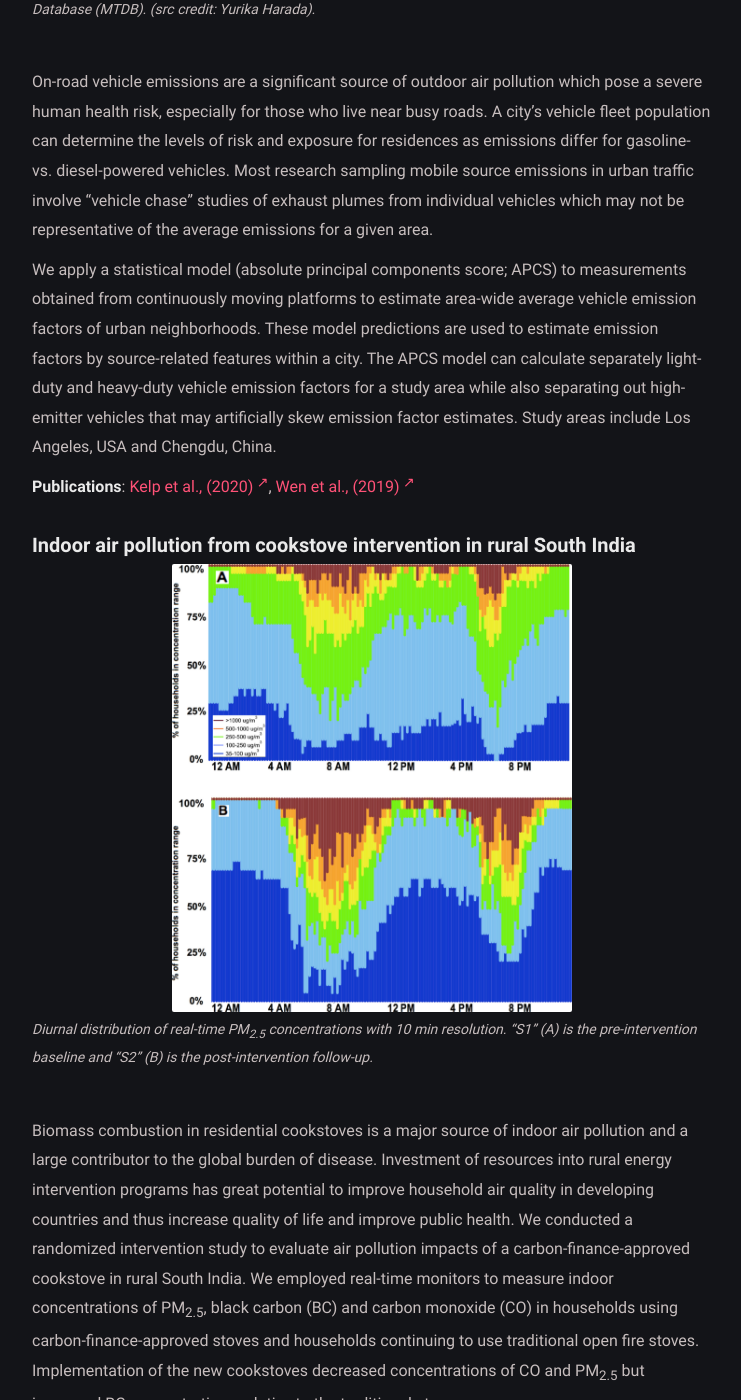
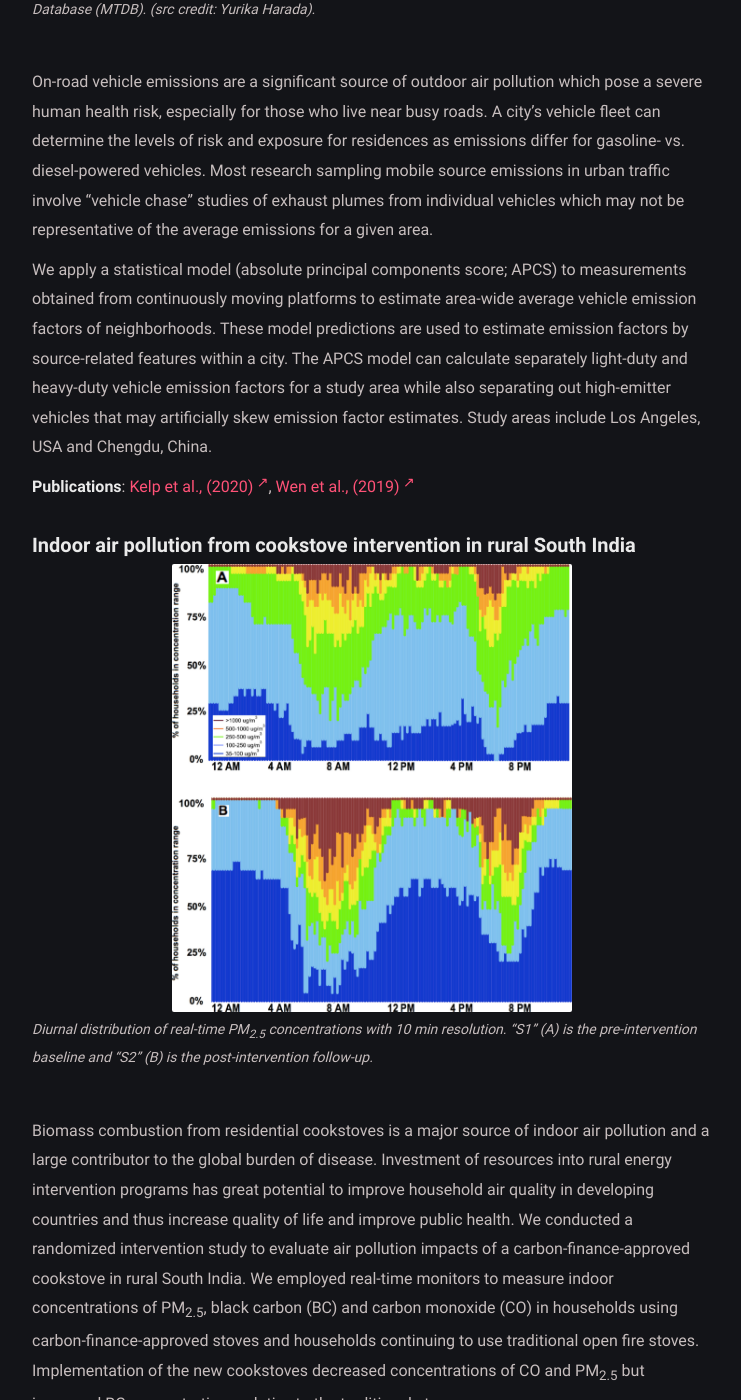
Before and after one commit to mkelp/mkelp.github.io, a Jekyll site: the page built from research.md, in a window 1280 px wide and 1400 px high, scrolled down 782 px. Shown: the whole window, without its empty margins (268-1009 px from the left). Built offline with Jekyll 4.4.1, drawn with Linux system fonts in a browser that asks for light colours; some of the changed text lies outside the part shown.

```diff
--- a/research.md
+++ b/research.md
@@ -23,9 +23,9 @@
 
 <br />
 
-On-road vehicle emissions are a significant source of outdoor air pollution which pose a severe human health risk, especially for those who live near busy roads. A city's vehicle fleet population can determine the levels of risk and exposure for residences as emissions differ for gasoline- vs. diesel-powered vehicles. Most research sampling mobile source emissions in urban traffic involve “vehicle chase” studies of exhaust plumes from individual vehicles which may not be representative of the average emissions for a given area.
+On-road vehicle emissions are a significant source of outdoor air pollution which pose a severe human health risk, especially for those who live near busy roads. A city's vehicle fleet can determine the levels of risk and exposure for residences as emissions differ for gasoline- vs. diesel-powered vehicles. Most research sampling mobile source emissions in urban traffic involve “vehicle chase” studies of exhaust plumes from individual vehicles which may not be representative of the average emissions for a given area.
 
-We apply a statistical model (absolute principal components score; APCS) to measurements obtained from continuously moving platforms to estimate area-wide average vehicle emission factors of urban neighborhoods. These model predictions are used to estimate emission factors by source-related features within a city. The APCS model can calculate separately light-duty and heavy-duty vehicle emission factors for a study area while also separating out high-emitter vehicles that may artificially skew emission factor estimates. Study areas include Los Angeles, USA and Chengdu, China.
+We apply a statistical model (absolute principal components score; APCS) to measurements obtained from continuously moving platforms to estimate area-wide average vehicle emission factors of neighborhoods. These model predictions are used to estimate emission factors by source-related features within a city. The APCS model can calculate separately light-duty and heavy-duty vehicle emission factors for a study area while also separating out high-emitter vehicles that may artificially skew emission factor estimates. Study areas include Los Angeles, USA and Chengdu, China.
 
 **Publications**: [Kelp et al., (2020)](https://www.sciencedirect.com/science/article/pii/S1352231019308519){:target="_blank"}, [Wen et al., (2019)](https://www.sciencedirect.com/science/article/pii/S0048969719317140){:target="_blank"}
 
@@ -40,7 +40,7 @@
 
 <br />
 
-Biomass combustion in residential cookstoves is a major source of indoor air pollution and a large contributor to the global burden of disease. Investment of resources into rural energy intervention programs has great potential to improve household air quality in developing countries and thus increase quality of life and improve public health. We conducted a randomized intervention study to evaluate air pollution impacts of a carbon-finance-approved cookstove in rural South India. We employed real-time monitors to measure indoor concentrations of PM<sub>2.5</sub>, black carbon (BC) and carbon monoxide (CO) in households using carbon-finance-approved stoves and households continuing to use traditional open fire stoves. Implementation of the new cookstoves decreased concentrations of CO and PM<sub>2.5</sub> but increased BC concentrations relative to the traditional stoves.
+Biomass combustion from residential cookstoves is a major source of indoor air pollution and a large contributor to the global burden of disease. Investment of resources into rural energy intervention programs has great potential to improve household air quality in developing countries and thus increase quality of life and improve public health. We conducted a randomized intervention study to evaluate air pollution impacts of a carbon-finance-approved cookstove in rural South India. We employed real-time monitors to measure indoor concentrations of PM<sub>2.5</sub>, black carbon (BC) and carbon monoxide (CO) in households using carbon-finance-approved stoves and households continuing to use traditional open fire stoves. Implementation of the new cookstoves decreased concentrations of CO and PM<sub>2.5</sub> but increased BC concentrations relative to the traditional stoves.
 
 Although lab studies have clearly demonstrated the potential benefits of cookstove interventions, demonstrating these same benefits in real households is more complex. This work suggests that reduction in indoor pollution from intervention cookstoves might not be occurring in practice to the same extent as is expected from lab evaluation, and that benefits from such interventions should not be assumed.
 
```
Also changed, not shown: other parts of research.md (+2 -2 lines), publications.md (+1 -1 lines).
